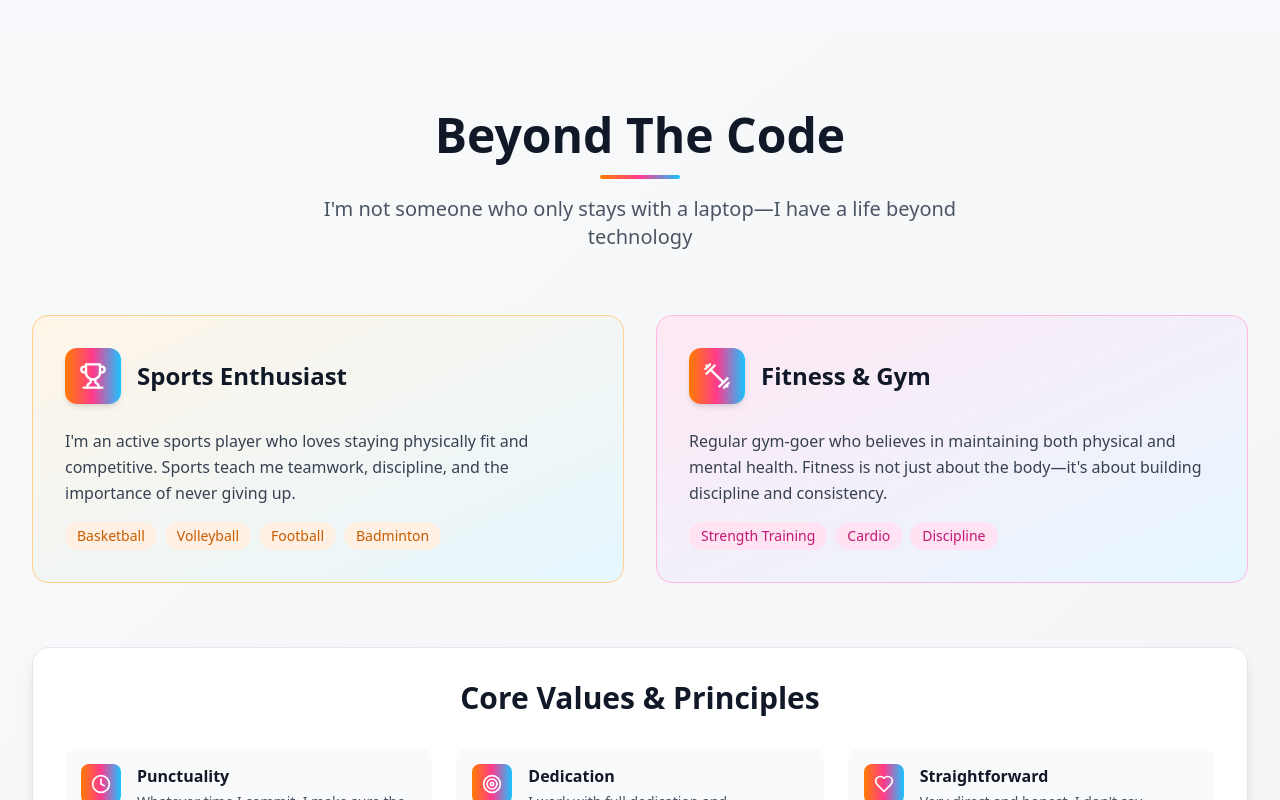
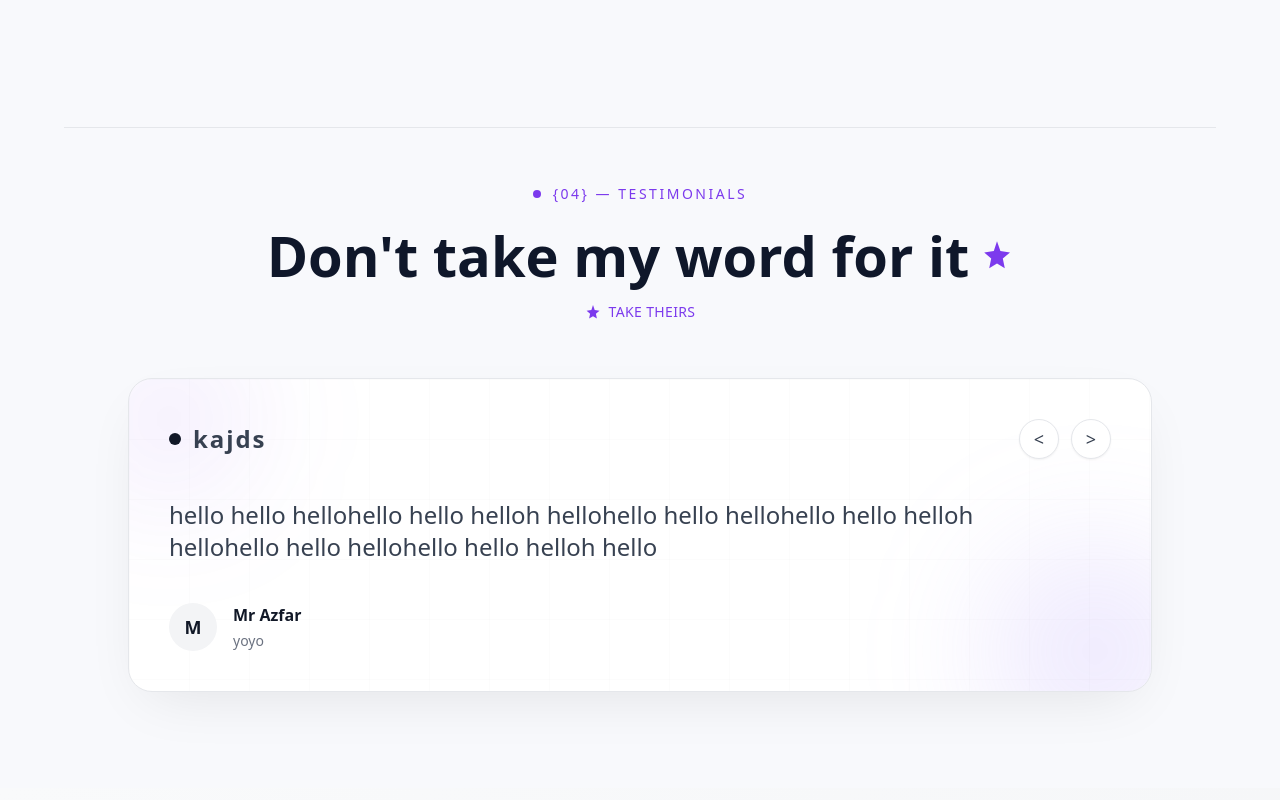
Before and after one commit to mdazfar2/AizzOps, a React (Vite) app: page / in a window 1280 px wide. Shown: the part 3540-4340 px from the top of the page. Built offline with nearby package versions, Linux system fonts and the light colour scheme.

Commit message:
testimonials

```diff
--- a/src/App.jsx
+++ b/src/App.jsx
@@ -3,6 +3,7 @@ import Hero from './components/Hero';
 import Story from './components/Story';
 import Story2 from './components/Story2';
 import Howitworks from './components/Howitworks';
+import Testimonials from './components/Testimonials';
 import Interests from './components/Interests';
 import Contact from './components/Contact';
 import Footer from './components/Footer';
@@ -19,6 +20,7 @@ function Home() {
       <Story />
       <Story2 />
       <Howitworks />
+      <Testimonials />
       <Interests />
       <Contact />
       <Footer />
--- /dev/null
+++ b/src/components/Testimonials.jsx
@@ -0,0 +1,158 @@
+import React, { useState } from "react";
+
+const testimonials = [
+  {
+    company: "azfar",
+    logo: "kajds",
+    quote:
+      "hello hello hellohello hello helloh hellohello hello hellohello hello helloh hellohello hello hellohello hello helloh hello",
+    name: "Mr Azfar",
+    role: "yoyo",
+  },
+  {
+    company: "alam",
+    logo: "kasjd",
+    quote:
+      "hello hello hellohello hello helloh hellohello hello hellohello hello helloh hello",
+    name: "sara",
+    role: "kasjf",
+  },
+  {
+    company: "haina",
+    logo: "lkskd",
+    quote:
+      "hello hello hellohello hello helloh hellohello hello hellohello hello helloh hellohello hello hellohello hello helloh hellohello hello hellohello hello helloh hello",
+    name: "zara",
+    role: "kasjdf",
+  },
+];
+
+function StarIcon({ className = "" }) {
+  return (
+    <svg viewBox="0 0 16 16" className={className} fill="currentColor">
+      <path d="M8 1.1 9.7 6l4.8.7-3.6 3 1 4.9L8 12.2 4.1 14.6 5.1 9.7 1.6 6.7 6.4 6Z" />
+    </svg>
+  );
+}
+
+function ArrowButton({ direction = "left", onClick }) {
+  const isLeft = direction === "left";
+  return (
+    <button
+      type="button"
+      className="flex h-10 w-10 items-center justify-center rounded-full border border-[#e5e7eb] bg-white text-[#374151] transition hover:border-[#7c3aed] hover:text-[#7c3aed] shadow-sm"
+      aria-label={isLeft ? "Previous testimonial" : "Next testimonial"}
+      onClick={onClick}
+      onDoubleClick={onClick}
+    >
+      <span className="text-lg">{isLeft ? "<" : ">"}</span>
+    </button>
+  );
+}
+
+export default function Testimonials() {
+  const [active, setActive] = useState(0);
+
+  const handlePrev = () => {
+    setActive((prev) => (prev - 1 + testimonials.length) % testimonials.length);
+  };
+
+  const handleNext = () => {
+    setActive((prev) => (prev + 1) % testimonials.length);
+  };
+
+  const item = testimonials[active];
+
+  return (
+    <section className="bg-[#f8f9fc] text-[#111827] px-6 py-24">
+      <div className="max-w-6xl mx-auto space-y-14">
+
+        {/* TOP BORDER */}
+        <div className="h-px w-full bg-[#e5e7eb]"></div>
+
+        {/* HEADER */}
+        <div className="space-y-4 text-center">
+          <div className="flex items-center justify-center gap-3 text-sm uppercase tracking-[0.18em] text-[#7c3aed]">
+            <span className="h-2 w-2 rounded-full bg-[#7c3aed]"></span>
+            <span>{"{04} — Testimonials"}</span>
+          </div>
+
+          <div className="space-y-3">
+            <h2 className="flex items-center justify-center gap-3 text-[42px] md:text-[56px] font-semibold leading-tight text-[#0f172a]">
+              <span>Don't take my word for it</span>
+              <StarIcon className="h-8 w-8 text-[#7c3aed]" />
+            </h2>
+
+            <div className="flex items-center justify-center gap-2 text-[#7c3aed]">
+              <StarIcon className="h-4 w-4" />
+              <span className="text-sm font-medium uppercase tracking-wide">
+                Take theirs
+              </span>
+            </div>
+          </div>
+        </div>
+
+        {/* CARD */}
+        <div className="relative mx-auto max-w-5xl overflow-hidden rounded-3xl border border-[#e5e7eb] bg-white p-8 md:p-10 shadow-[0_20px_60px_-20px_rgba(0,0,0,0.1)]">
+          {/* subtle grid */}
+          <div
+            className="pointer-events-none absolute inset-0 opacity-30"
+            style={{
+              backgroundImage:
+                "linear-gradient(rgba(0,0,0,0.04) 1px, transparent 1px), linear-gradient(90deg, rgba(0,0,0,0.04) 1px, transparent 1px)",
+              backgroundSize: "60px 60px",
+            }}
+          />
+
+          {/* soft glow */}
+          <div className="pointer-events-none absolute -left-10 -top-10 h-40 w-40 rounded-full bg-[#7c3aed]/10 blur-3xl" />
+          <div className="pointer-events-none absolute -right-12 -bottom-16 h-52 w-52 rounded-full bg-[#a78bfa]/20 blur-3xl" />
+
+          <div className="relative flex flex-col gap-8 md:gap-10">
+
+            {/* TOP */}
+            <div className="flex items-center justify-between">
+              <div className="flex items-center gap-3 text-2xl font-semibold tracking-[0.08em]">
+                <span className="h-3 w-3 rounded-full bg-[#111827]"></span>
+                <span className="text-[#374151]">{item.logo}</span>
+              </div>
+
+              <div className="hidden md:flex items-center gap-3">
+                <ArrowButton direction="left" onClick={handlePrev} />
+                <ArrowButton direction="right" onClick={handleNext} />
+              </div>
+            </div>
+
+            {/* QUOTE */}
+            <p className="text-xl md:text-2xl leading-relaxed text-[#374151] max-w-4xl">
+              {item.quote}
+            </p>
+
+            {/* USER */}
+            <div className="flex items-center gap-4">
+              <div className="flex h-12 w-12 items-center justify-center rounded-full bg-[#f3f4f6] text-lg font-semibold text-[#111827]">
+                {item.name.charAt(0)}
+              </div>
+
+              <div className="space-y-1">
+                <p className="text-base font-semibold text-[#111827]">
+                  {item.name}
+                </p>
+                <p className="text-sm text-[#6b7280]">
+                  {item.role}
+                </p>
+              </div>
+            </div>
+
+            {/* MOBILE BUTTONS */}
+            <div className="flex md:hidden items-center gap-3">
+              <ArrowButton direction="left" onClick={handlePrev} />
+              <ArrowButton direction="right" onClick={handleNext} />
+            </div>
+
+          </div>
+        </div>
+      </div>
+    </section>
+  );
+}
```
